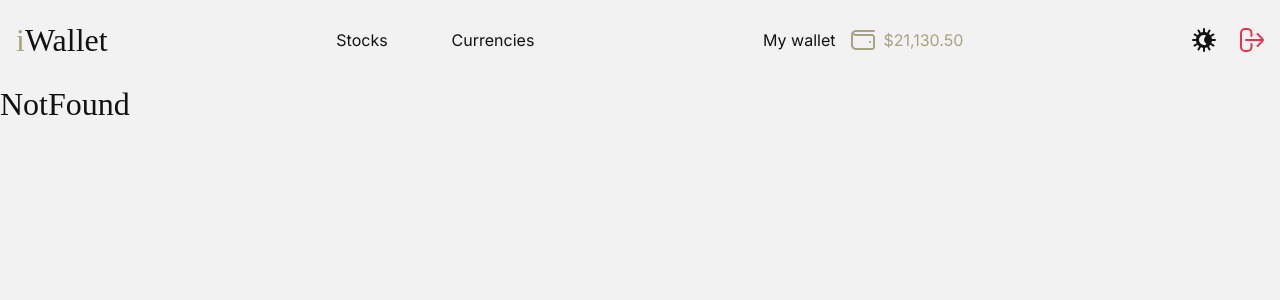
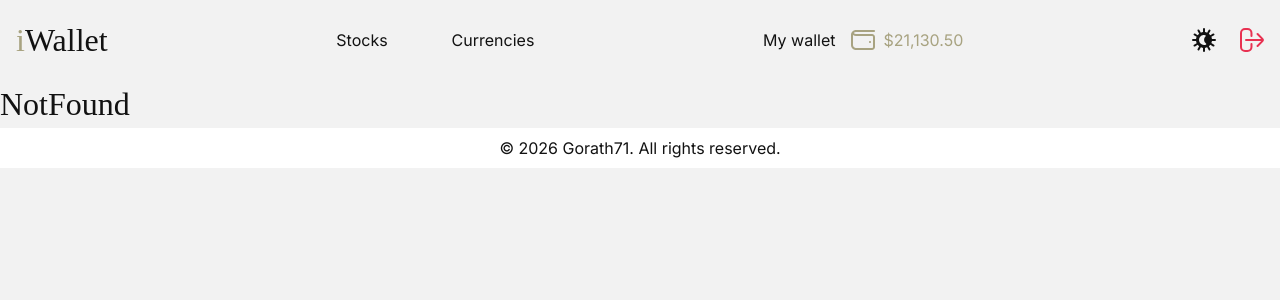
Before and after one commit to Gorath71/react_and_tailwindcss, a React (Vite) app: page / in a window 1280 px wide. Shown: the top 300 px of the page. Built offline with nearby package versions, Linux system fonts and the light colour scheme; a web font is replaced by a local one.

Commit message:
feat: add not found page

```diff
--- a/src/App.jsx
+++ b/src/App.jsx
@@ -5,6 +5,7 @@ import Currencies from './pages/Currencies'
 import NotFound from './pages/NotFound'
 import Navbar from './components/Navbar'
 import Wallet from './pages/Wallet'
+import Footer from './components/Footer'
 
 const App = () => {
   return (
@@ -16,6 +17,7 @@ const App = () => {
         <Route path='/wallet' element={<Wallet />} />
         <Route path='*' element={<NotFound />} />
       </Routes>
+      <Footer />
     </>
   )
 }
--- /dev/null
+++ b/src/components/Footer.jsx
@@ -0,0 +1,13 @@
+import React from 'react'
+
+const Footer = () => {
+  return (
+    <footer className='flex justify-center pl-4 pr-4 pt-2 pb-2 bg-white dark:bg-black'>
+        <div className='w-full max-w-screen-xl text-center'>
+            &copy; {new Date().getFullYear()} Gorath71. All rights reserved.
+        </div>
+    </footer>
+  )
+}
+
+export default Footer
```
